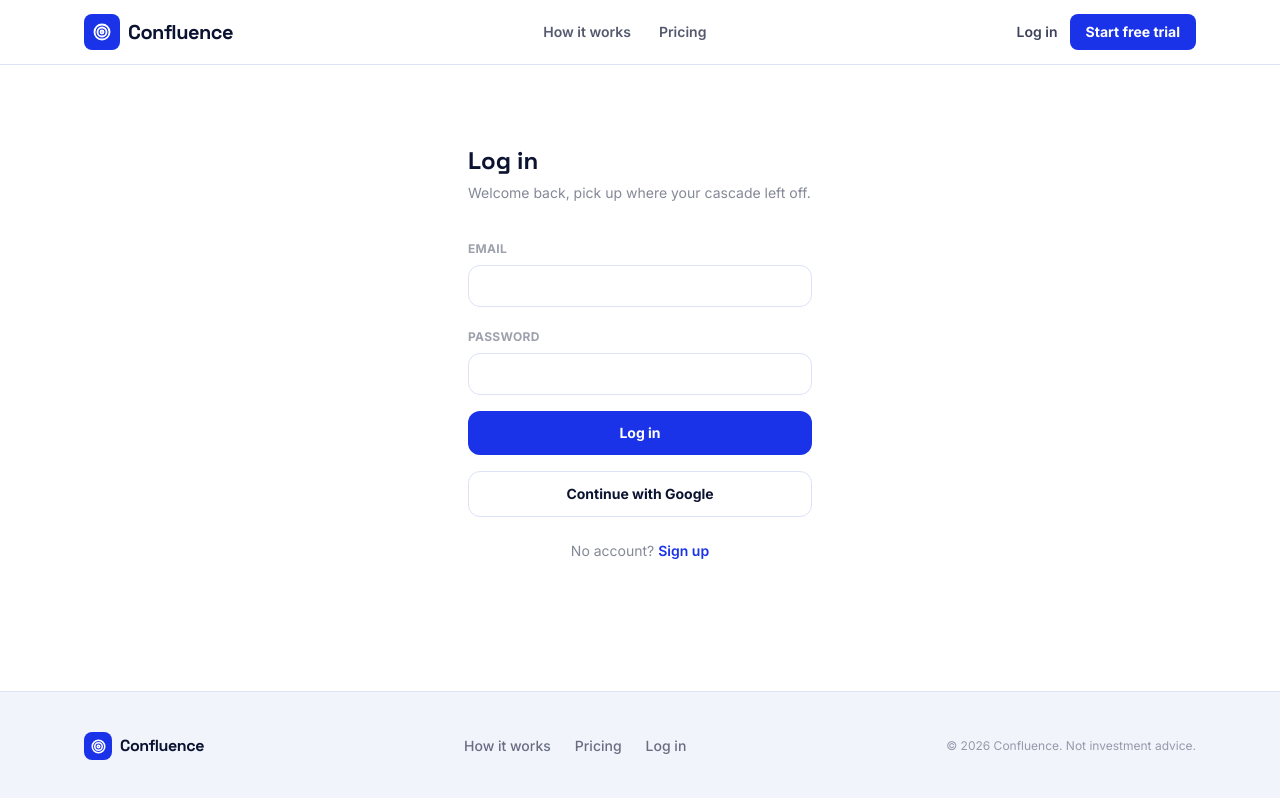
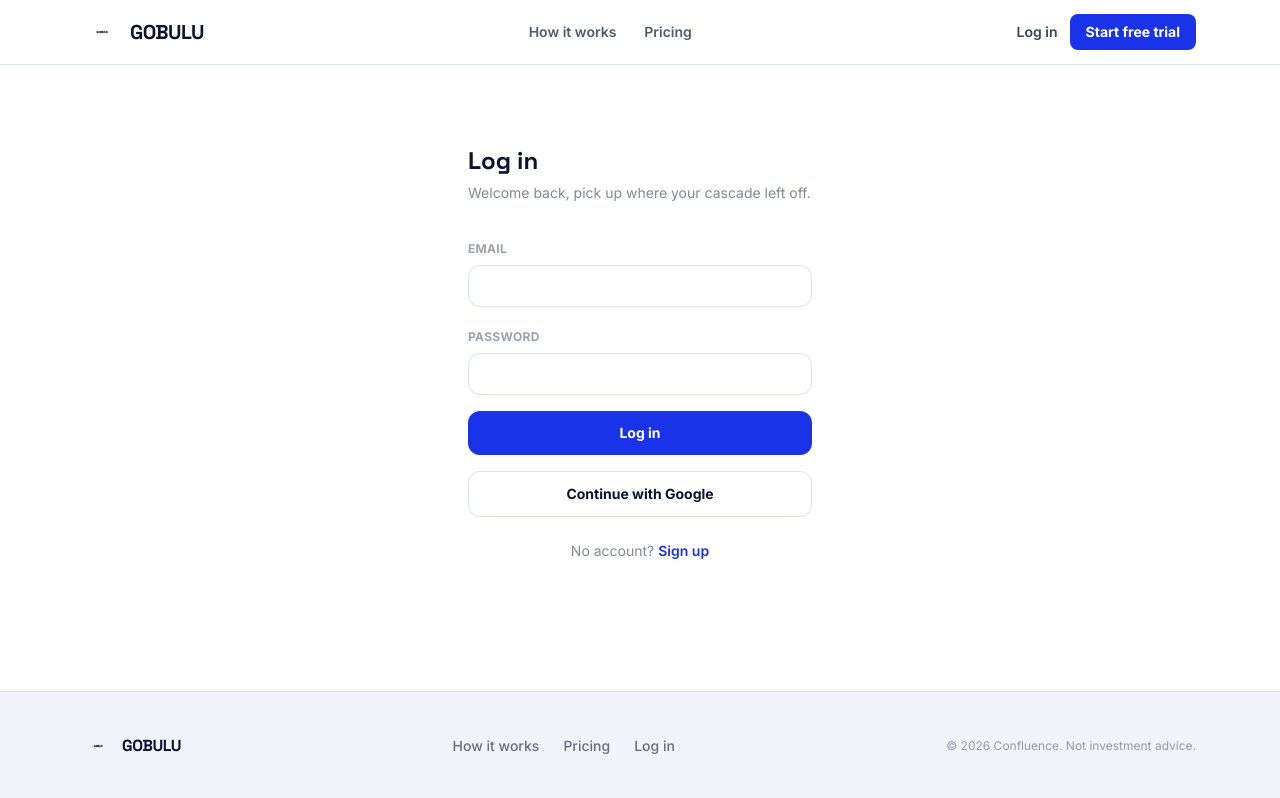
Before and after one commit to Wizico-01/Confluence, a React (Vite) app: page /Confluence/login in a window 1280 px wide. Built offline with nearby package versions, Linux system fonts and the light colour scheme.

Commit message:
Fix Logo text to GOBULU, add image fallback, and clean up index.html

```diff
--- a/src/components/Logo.jsx
+++ b/src/components/Logo.jsx
@@ -1,18 +1,26 @@
-import React from "react";
-import { Target } from "lucide-react";
+import React, { useState } from "react";
 
-// Placeholder wordmark — swap the icon block for an <img src="/logo.svg" />
-// once the brand logo file is added to /public.
 export default function Logo({ light = false, size = "md" }) {
+  const [imgError, setImgError] = useState(false);
   const dims = size === "sm" ? "w-7 h-7" : "w-9 h-9";
   const text = size === "sm" ? "text-base" : "text-xl";
+
   return (
-    <div className="flex items-center gap-2">
-      <div className={`${dims} rounded-lg flex items-center justify-center bg-royal`}>
-        <Target size={size === "sm" ? 15 : 18} color="#fff" strokeWidth={2.5} />
-      </div>
+    <div className="flex items-center gap-2.5">
+      {!imgError ? (
+        <img
+          src="/logo.png"
+          alt="GOBULU Logo"
+          onError={() => setImgError(true)}
+          className={`${dims} rounded-lg object-contain`}
+        />
+      ) : (
+        <div className={`${dims} rounded-lg bg-royal flex items-center justify-center font-bold text-white text-sm`}>
+          G
+        </div>
+      )}
       <span className={`${text} font-display font-bold tracking-tight ${light ? "text-white" : "text-ink"}`}>
-        Confluence
+        GOBULU
       </span>
     </div>
   );
--- a/src/components/dashboard/RiskPanel.jsx
+++ b/src/components/dashboard/RiskPanel.jsx
@@ -32,7 +32,7 @@ export default function RiskPanel({ accountSize, riskPercent, stopLossPips, setS
           <span className="text-lg font-extrabold font-nums text-royal">{lot.lots} lots</span>
         </div>
       )}
-      <p className="text-[10px] mt-2 text-ink/30">Approximate — assumes ~$10/pip per standard lot; confirm exact pip value with your broker.</p>
+      <p className="text-[10px] mt-2 text-ink/30">Approximate, assumes ~$10/pip per standard lot; confirm exact pip value with your broker.</p>
     </div>
   );
 }
--- a/src/context/AuthContext.jsx
+++ b/src/context/AuthContext.jsx
@@ -33,11 +33,7 @@ export function AuthProvider({ children }) {
 
   const signUp = (email, password) => supabase.auth.signUp({ email, password });
   const signIn = (email, password) => supabase.auth.signInWithPassword({ email, password });
-    const signInWithGoogle = () =>
-    supabase.auth.signInWithOAuth({
-      provider: "google",
-      options: { redirectTo: `${window.location.origin}/Confluence/dashboard` },
-    });
+  const signInWithGoogle = () => supabase.auth.signInWithOAuth({ provider: "google" });
   const signOut = () => supabase.auth.signOut();
 
   return (
--- a/src/pages/Home.jsx
+++ b/src/pages/Home.jsx
@@ -1,13 +1,6 @@
 import React from "react";
 import { Link } from "react-router-dom";
 import { ArrowRight, LayoutGrid, Bell, Shield, GitBranch } from "lucide-react";
-
-const CASCADE_PREVIEW = [
-  { label: "Monthly", role: "Bias", trend: "Uptrend", color: "bg-bull" },
-  { label: "Weekly", role: "Direction", trend: "Uptrend", color: "bg-bull" },
-  { label: "Daily", role: "Trend", trend: "Range", color: "bg-royal" },
-  { label: "4H", role: "Entry", trend: "Bullish Engulfing", color: "bg-gold" },
-];
 
 const FEATURES = [
   { icon: GitBranch, title: "Top-down cascade", body: "Bias, direction, trend, and entry, each timeframe checked in order, the way disciplined traders actually work." },
@@ -44,7 +37,6 @@ export default function Home() {
             </div>
           </div>
 
-                    {/* Hero image — place your real product/ad photo at public/hero.jpg */}
           <div className="rounded-2xl overflow-hidden border border-white/10">
             <img src="/hero.jpg" alt="Confluence app preview" className="w-full h-auto object-cover" />
           </div>
--- a/src/pages/Pricing.jsx
+++ b/src/pages/Pricing.jsx
@@ -81,7 +81,7 @@ export default function Pricing() {
         ))}
       </div>
       <p className="text-xs text-ink/40 text-center mt-8">
-        Prices and plan codes shown are placeholders — set your real amounts and Paystack Plan codes before going live.
+        Prices and plan codes shown are placeholders, set your real amounts and Paystack Plan codes before going live.
       </p>
     </div>
   );
--- a/src/pages/Signup.jsx
+++ b/src/pages/Signup.jsx
@@ -1,10 +1,9 @@
 import React, { useState } from "react";
-import { Link, useNavigate } from "react-router-dom";
+import { Link } from "react-router-dom";
 import { useAuth } from "../context/AuthContext.jsx";
 
 export default function Signup() {
   const { signUp, signInWithGoogle } = useAuth();
-  const navigate = useNavigate();
   const [email, setEmail] = useState("");
   const [password, setPassword] = useState("");
   const [error, setError] = useState("");
```
Also changed, not shown: index.html (line endings or trailing spaces), src/engine/symbols.js (line endings or trailing spaces).
